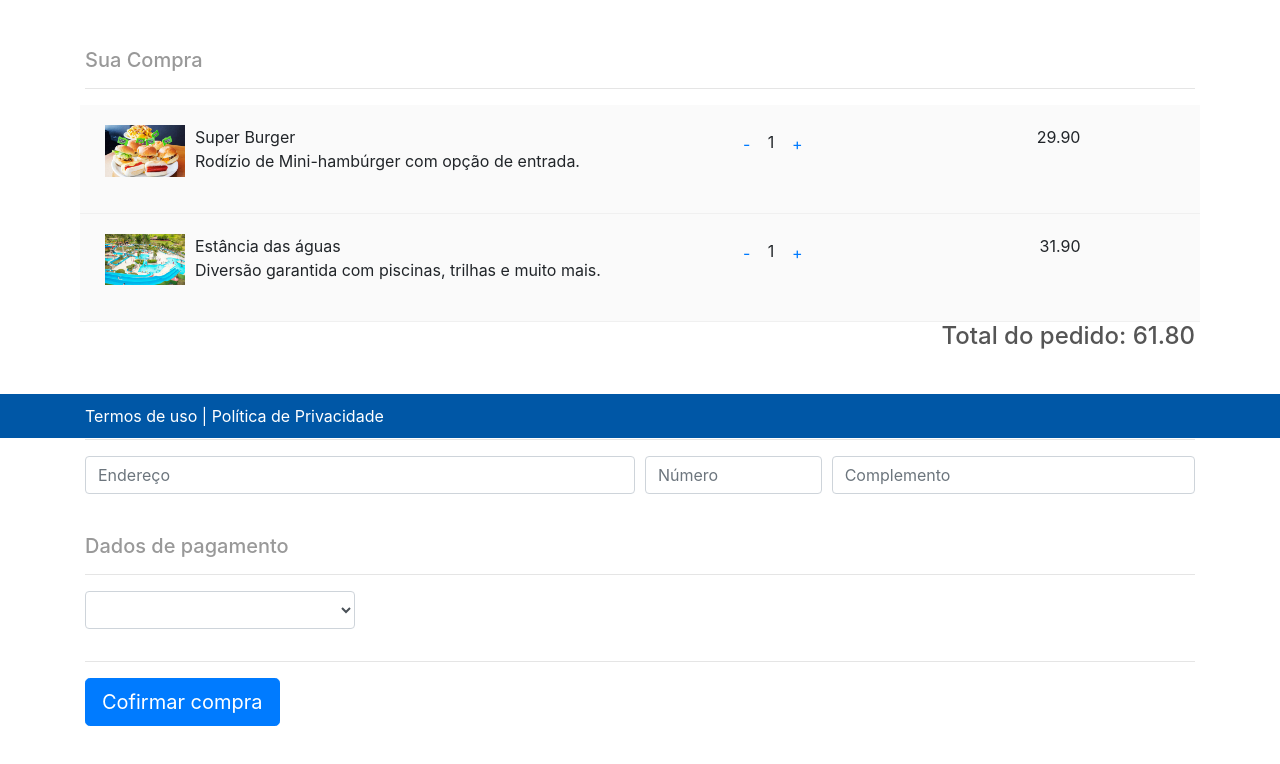
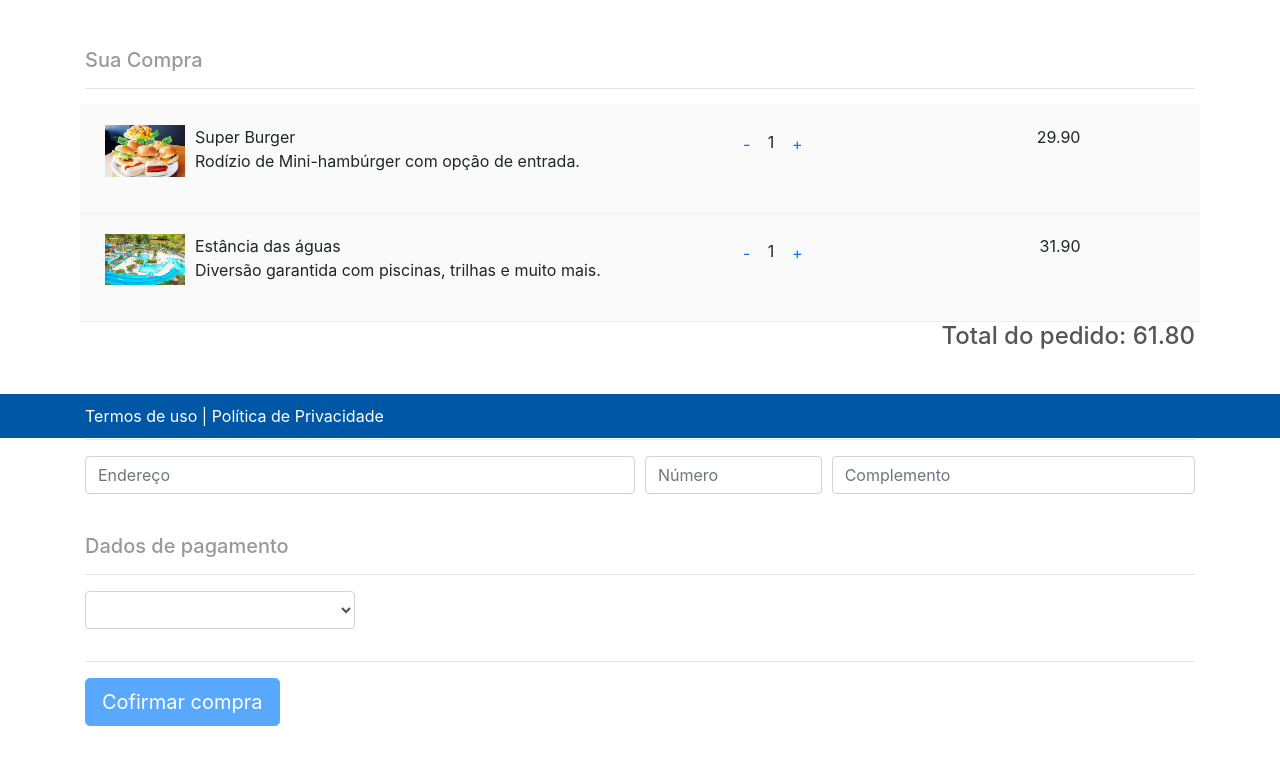
Before and after one commit to fabioguelfi/P-ssaroUrbano, an Angular app: page /ordem-compra in a window 1280 px wide. Shown: the part 362-1126 px from the top of the page. Built offline with nearby package versions, Linux system fonts and the light colour scheme.

Commit message:
Controlando envio do formulário

```diff
--- a/src/app/order-compra/order-compra.component.html
+++ b/src/app/order-compra/order-compra.component.html
@@ -101,7 +101,7 @@
       </div>
 
       <hr />
-      <button type="submit" class="btn btn-primary btn-lg">Cofirmar compra</button>
+      <button [disabled]="formulario.invalid" type="submit" class="btn btn-primary btn-lg">Cofirmar compra</button>
     </form>
   </div>
 </div>
--- a/src/app/order-compra/order-compra.component.ts
+++ b/src/app/order-compra/order-compra.component.ts
@@ -23,7 +23,7 @@
   }
 
   public confirmarCompra(): void {
-    console.log(this.formulario)
+    console.log(this.formulario.status)
   }
 
 
```
